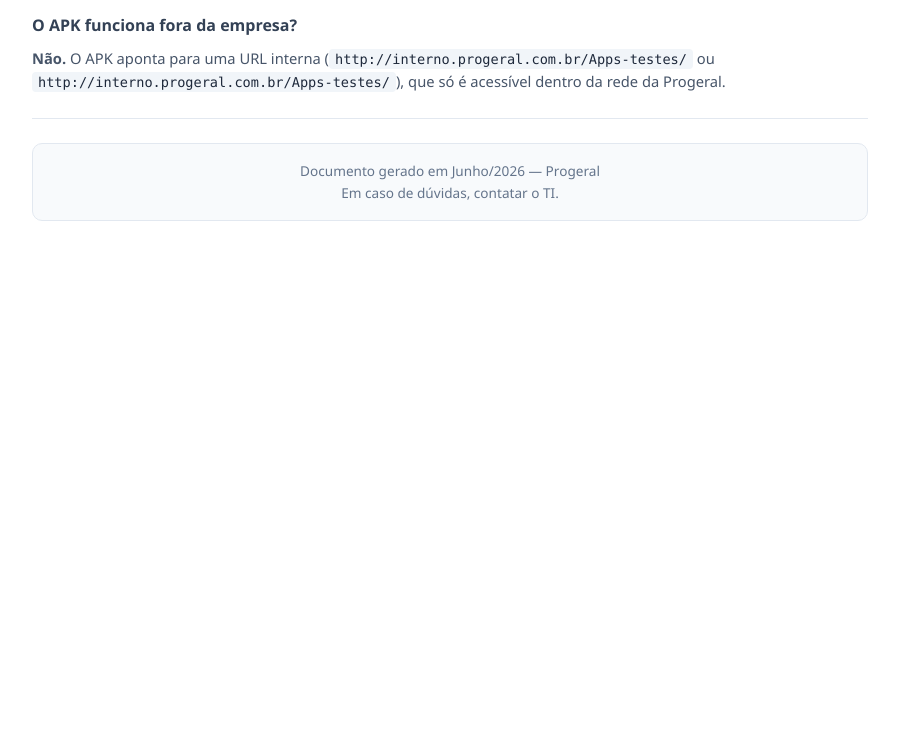
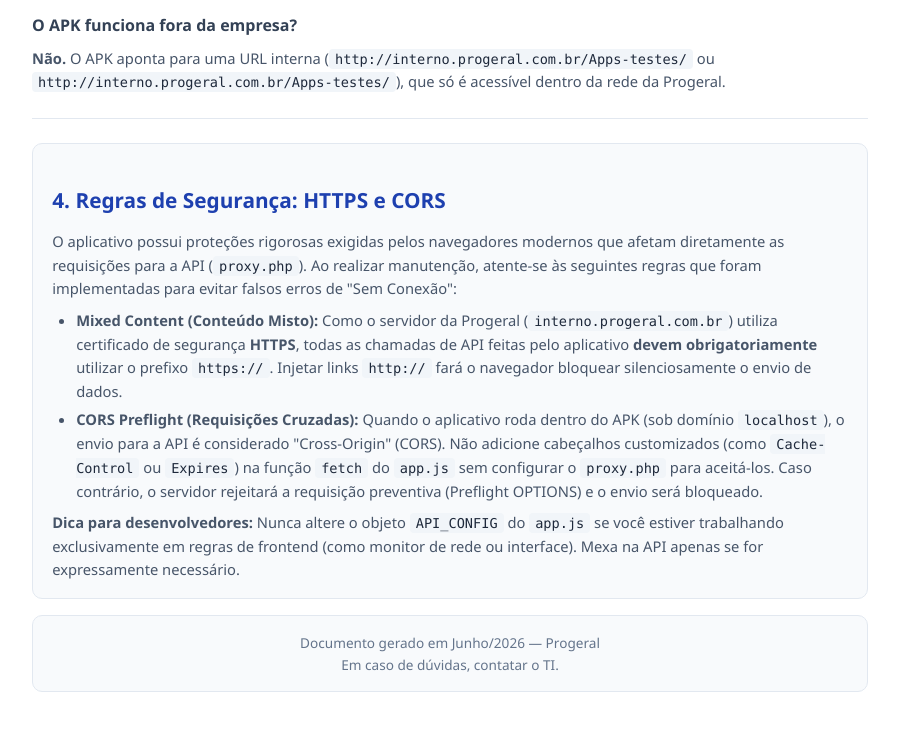
Before and after one commit to samuelsantos-creator/Sistema-Apk, a website: page INSTRUCAO_TRABALHO.html in a window 1280 px wide. Shown: the part 8511-9241 px from the top of the page, without its empty margins (190-1089 px from the left). Before the commit the page ends 8780 px from the top, so only its background shows below. Drawn offline with Linux system fonts and the light colour scheme.

Commit message:
docs: atualiza regras de IA e documentacao para prevenir erros futuros de CORS e Mixed Content nas configuracoes da API

```diff
--- a/INSTRUCAO_TRABALHO.html
+++ b/INSTRUCAO_TRABALHO.html
@@ -507,11 +507,23 @@ $img.Dispose()</code></pre>
   </ol>
 </div>
 
+</div>
+
 <h3>O APK funciona fora da empresa?</h3>
 <p><strong>Não.</strong> O APK aponta para uma URL interna (<code>http://interno.progeral.com.br/Apps-testes/</code> ou <code>http://interno.progeral.com.br/Apps-testes/</code>), que só é acessível dentro da rede da Progeral.</p>
 
 <!-- ============================================================ -->
 <hr>
+  <div class="box">
+    <h2>4. Regras de Segurança: HTTPS e CORS</h2>
+    <p>O aplicativo possui proteções rigorosas exigidas pelos navegadores modernos que afetam diretamente as requisições para a API (<code>proxy.php</code>). Ao realizar manutenção, atente-se às seguintes regras que foram implementadas para evitar falsos erros de "Sem Conexão":</p>
+    <ul>
+      <li><strong>Mixed Content (Conteúdo Misto):</strong> Como o servidor da Progeral (<code>interno.progeral.com.br</code>) utiliza certificado de segurança <strong>HTTPS</strong>, todas as chamadas de API feitas pelo aplicativo <strong>devem obrigatoriamente</strong> utilizar o prefixo <code>https://</code>. Injetar links <code>http://</code> fará o navegador bloquear silenciosamente o envio de dados.</li>
+      <li><strong>CORS Preflight (Requisições Cruzadas):</strong> Quando o aplicativo roda dentro do APK (sob domínio <code>localhost</code>), o envio para a API é considerado "Cross-Origin" (CORS). Não adicione cabeçalhos customizados (como <code>Cache-Control</code> ou <code>Expires</code>) na função <code>fetch</code> do <code>app.js</code> sem configurar o <code>proxy.php</code> para aceitá-los. Caso contrário, o servidor rejeitará a requisição preventiva (Preflight OPTIONS) e o envio será bloqueado.</li>
+    </ul>
+    <p><strong>Dica para desenvolvedores:</strong> Nunca altere o objeto <code>API_CONFIG</code> do <code>app.js</code> se você estiver trabalhando exclusivamente em regras de frontend (como monitor de rede ou interface). Mexa na API apenas se for expressamente necessário.</p>
+  </div>
+
 <div class="box" style="text-align:center;color:#64748b;font-size:.85rem;">
   Documento gerado em Junho/2026 — Progeral<br>
   Em caso de dúvidas, contatar o TI.
```
Also changed, not shown: .agents/AGENTS.md.
